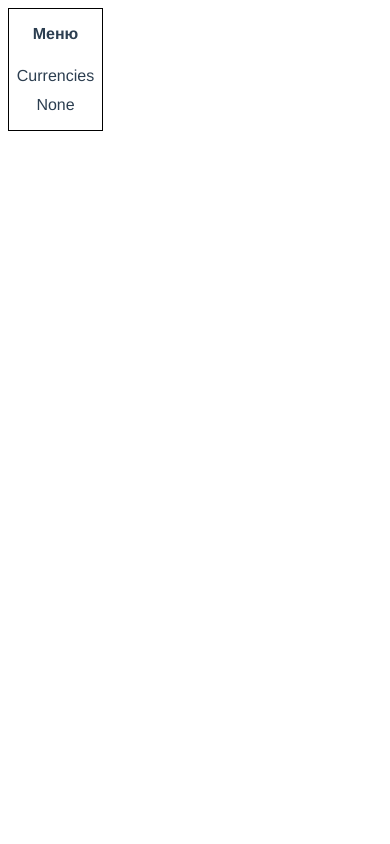
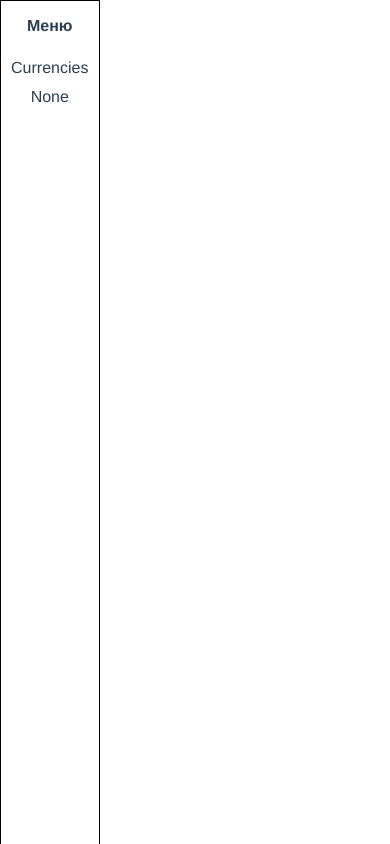
Before and after one commit to Andrey-32rus/VueApp, a Vue app: page / in a window 390 px wide. Built offline with nearby package versions, Linux system fonts and the light colour scheme.

Commit message:
fixed menu

```diff
--- a/src/App.vue
+++ b/src/App.vue
@@ -40,19 +40,34 @@ export default {
 
 <style scoped>
 .main{
+  padding: 5px;
   width: 85vw;
+  margin-left: 15vw;
 }
 
 @media screen and (max-width:479px) {
     /* Target portrait smartphones */
     .main{
       width: 75vw;
+      margin-left: 25vw;
     }
 }
 </style>
 
 <style>
+
+html{
+  height: 100%;
+}
+
+body{
+  height: 100%;
+  margin: 0;
+}
+
 #app {
+
+  height: 100%;
   font-family: 'Avenir', Helvetica, Arial, sans-serif;
   -webkit-font-smoothing: antialiased;
   -moz-osx-font-smoothing: grayscale;
--- a/src/components/Aside.vue
+++ b/src/components/Aside.vue
@@ -29,6 +29,8 @@ export default {
 #Aside{
     width: 15vw;
     border: 1px solid black;
+    height: 100%;
+    position: fixed;
 }
 
 ul{
--- a/src/components/Currencies.vue
+++ b/src/components/Currencies.vue
@@ -52,8 +52,16 @@ export default {
             axios.get(this.url)
             .then(response => {
                 if(response.status == 200){
-                    //console.log(response);
-                    this.currencies = response.data;
+                    //console.log(this.currencies.length);
+                    //console.log(this.currencies);
+                    if(this.currencies.length != 0){
+                        for(let i = 0; i < response.data.length; i++){
+                            this.currencies.push(response.data[i]);
+                        }
+                    }else{
+                        this.currencies = response.data;
+                    }
+
                     this.$emit('req-time', Date.now() - startTime);
                 }
                 else{
```
